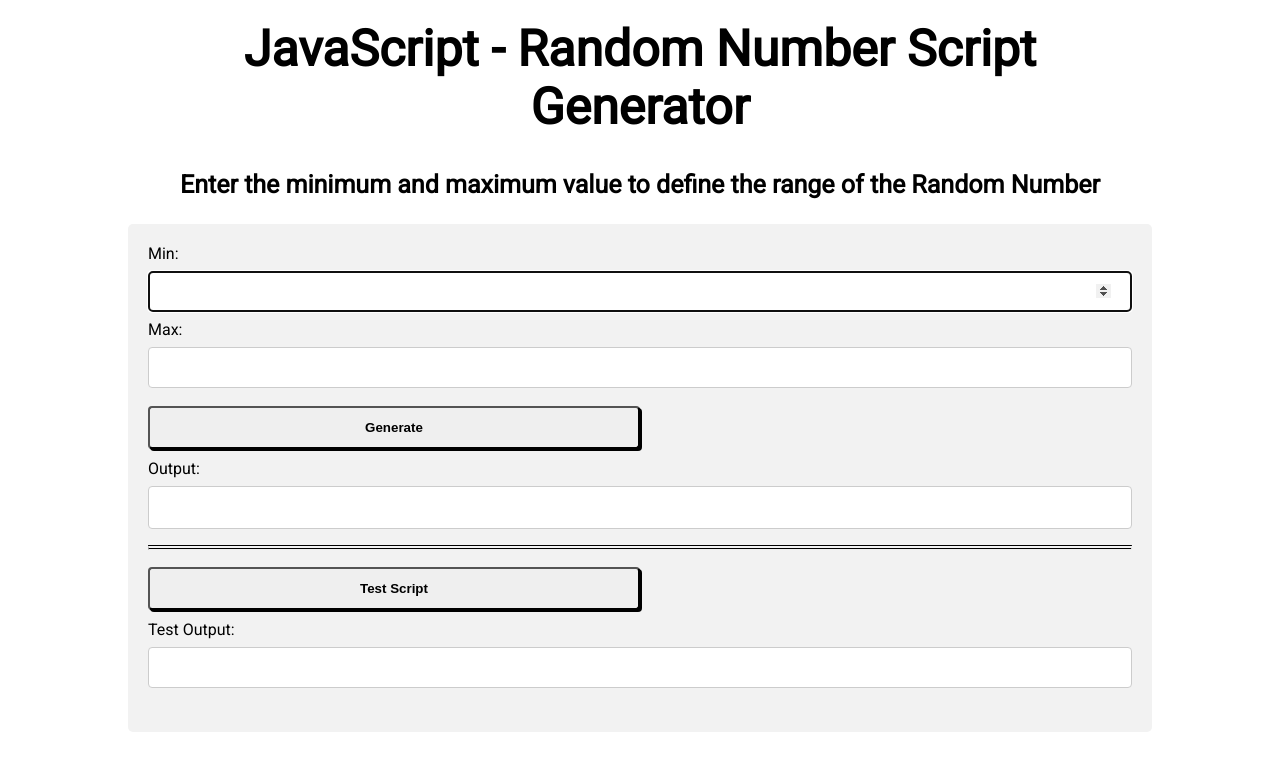
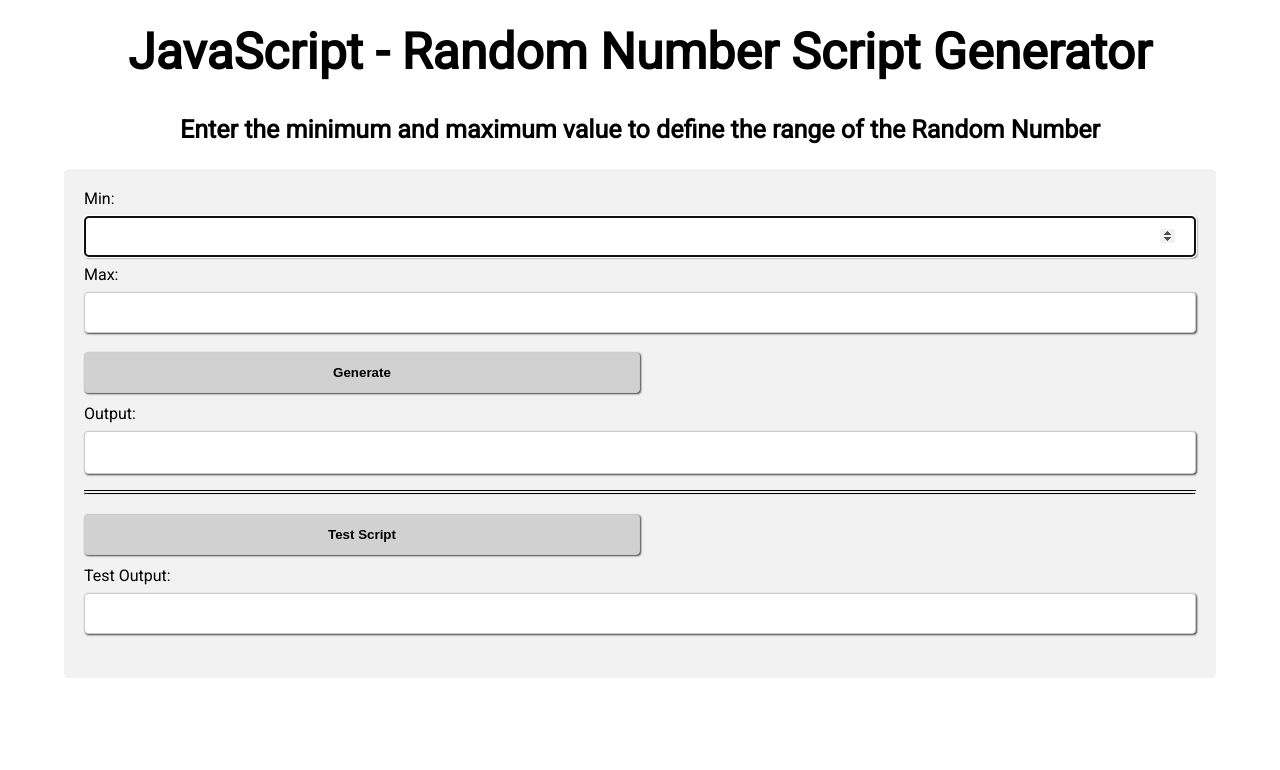
Before and after one commit to ElectricWizard1988/rng-script-gen, a plain HTML site: page index.html in a window 1280 px wide. Drawn offline with Linux system fonts and the light colour scheme.

Commit message:
Update styles.css

```diff
--- a/styles/styles.css
+++ b/styles/styles.css
@@ -3,9 +3,9 @@ html {
 }
 
 body {
-    width: 80%;
+    width: 90%;
     margin: auto;
-    border-radius: 4px;
+
 }
 
 div {
@@ -32,6 +32,7 @@ input {
     border: 1px solid #ccc;
     border-radius: 4px;
     box-sizing: border-box;
+    box-shadow: 1px 1px 2px #424242;
 }
 
 label {
@@ -48,14 +49,16 @@ button {
     margin-bottom: 1%;
     padding: 12px 20px;
     border-radius: 4px;
-    border-color: black;
-    box-shadow: 2px 2px #000000;
+    border: 1px solid #ccc;
+    box-shadow: 1px 1px 2px #424242;
     cursor: pointer;
+    outline: none;
+    background-color: #d1d1d1;
 }
 
-button:hover {
-    background-color: darkgrey;
-    box-shadow: inset 2px 2px #000000;
+button:active {
+    background-color: #c7c7c7;
+    box-shadow: .5px .5px 2px #000000;
 }
 
 hr {
```
